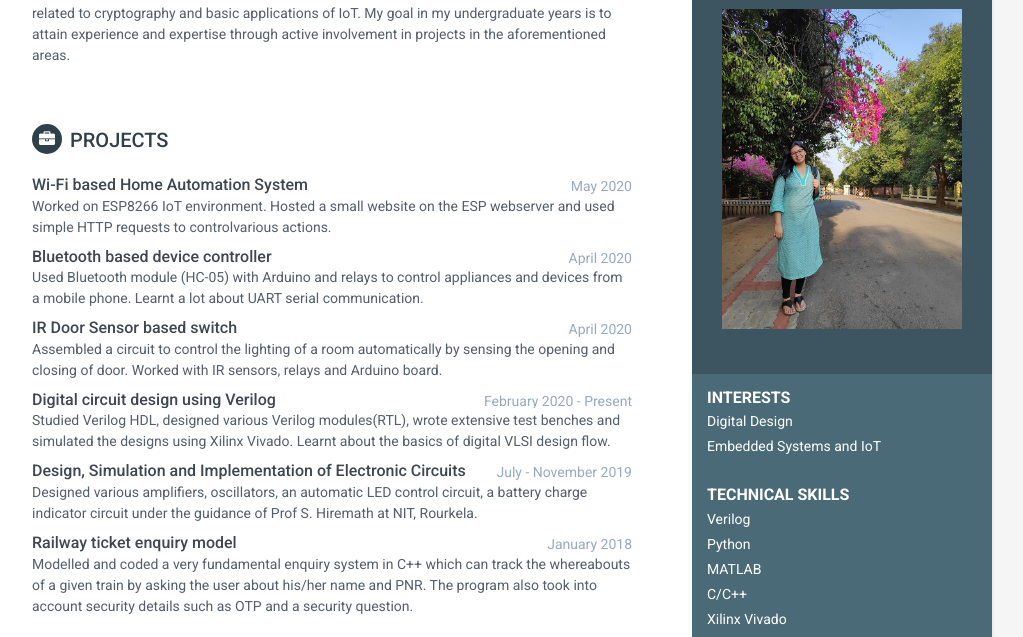
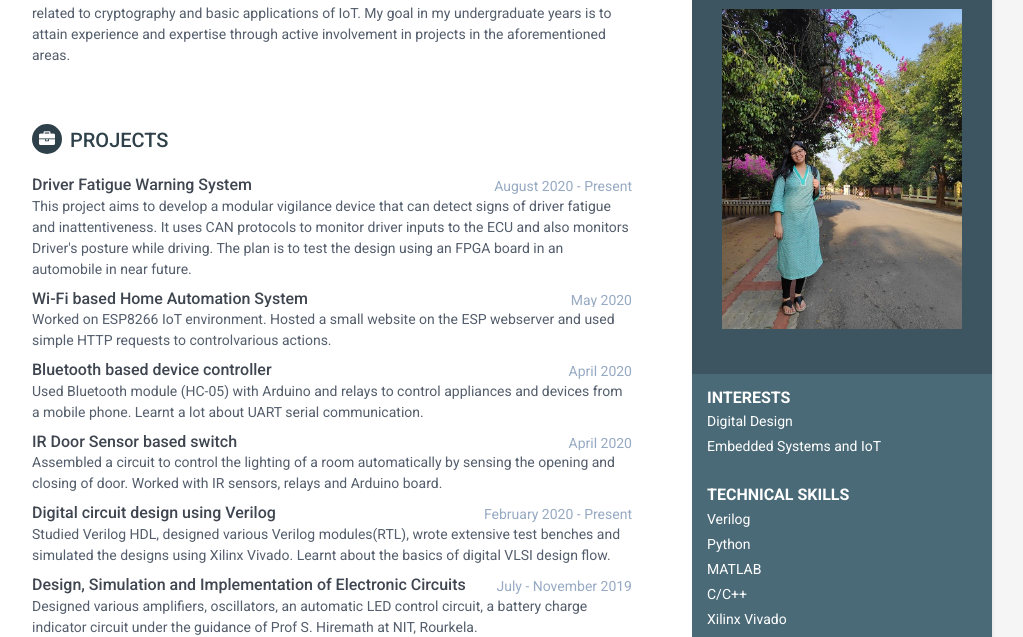
Before and after one commit to magnamishra/magnamishra.github.io, a plain HTML site: page index.html in a window 1280 px wide. Shown: the part 182-819 px from the top of the page, without its empty margins (148-1171 px from the left). Drawn offline with Linux system fonts and the light colour scheme; a script that the page names is missing; files whose address does not match are found by name.

Commit message:
Added Driver Vigilance Project details

```diff
--- a/index.html
+++ b/index.html
@@ -65,6 +65,17 @@
 
             <section class="section experiences-section">
                 <h2 class="section-title"><i class="fa fa-briefcase"></i>PROJECTS</h2>
+
+				<div class="item">
+                    <div class="meta">
+                        <div class="upper-row">
+                            <h3 class="job-title">Driver Fatigue Warning System</h3>
+                            <div class="time">August 2020 - Present</div>
+                        </div>
+                    <div class="details">
+                        <p {text-align:justify;}>This project aims to develop a modular vigilance device that can detect signs of driver fatigue and inattentiveness. It uses CAN protocols to monitor driver inputs to the ECU and also monitors Driver's posture while driving. The plan is to test the design using an FPGA board in an automobile in near future.
+					</div>
+                </div>
 
                 <div class="item">
                     <div class="meta">
```
